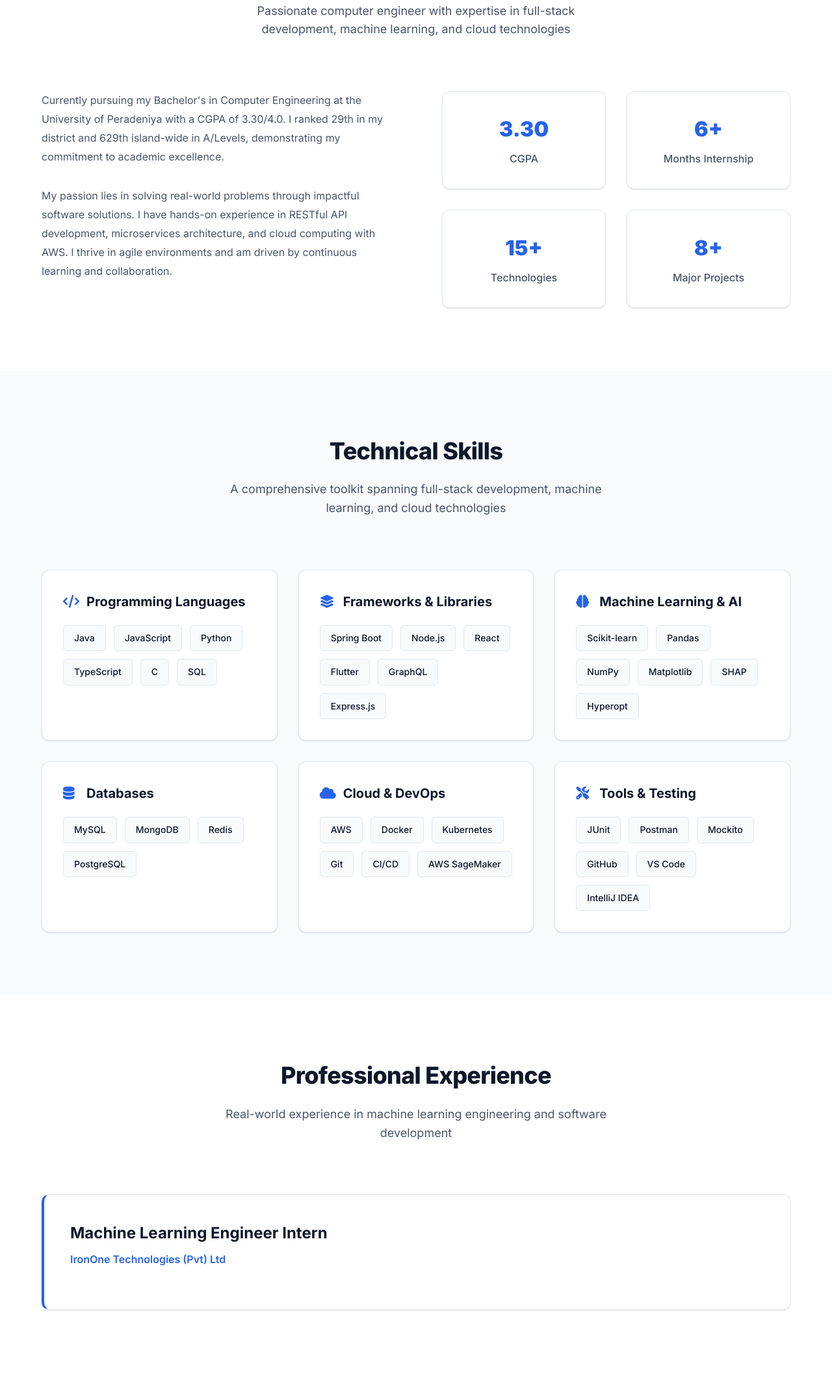
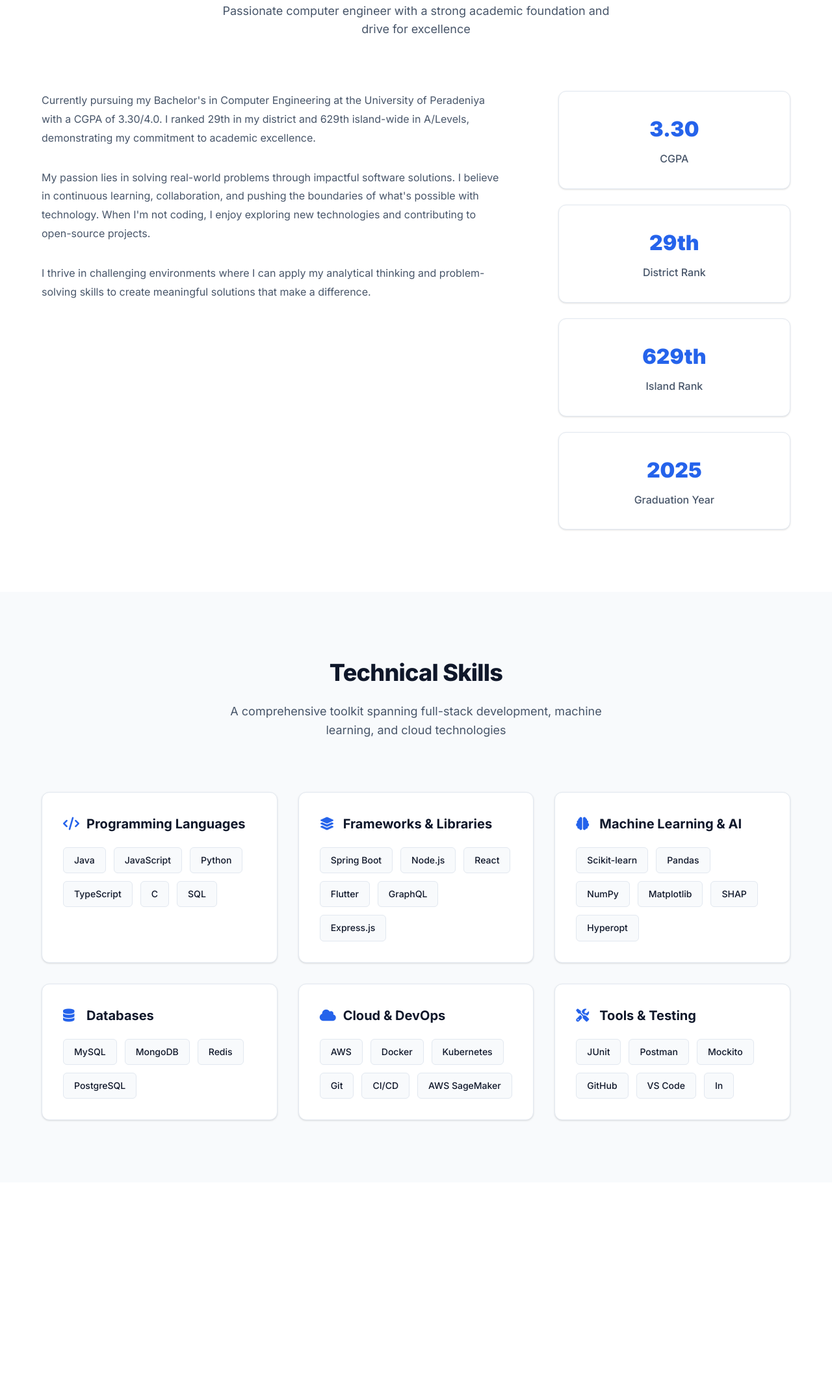
Before and after one commit to akilagn/akilagn.github.io, a plain HTML site: page index.html in a window 1280 px wide. Shown: the part 967-3111 px from the top of the page at 65% size. After the commit the page ends 2787 px from the top, so only its background shows below. Drawn offline with Linux system fonts and the light colour scheme.

Commit message:
Update index.html

```diff
--- a/index.html
+++ b/index.html
@@ -131,7 +131,7 @@
             border-radius: 2px;
         }
 
-        /* Hero Section */
+        /* Hero Section - Only Introduction */
         .hero {
             min-height: 100vh;
             display: flex;
@@ -322,10 +322,10 @@
             line-height: 1.6;
         }
 
-        /* About Section */
+        /* About Section - Only Personal Info & Background */
         .about-content {
             display: grid;
-            grid-template-columns: 1fr 1fr;
+            grid-template-columns: 2fr 1fr;
             gap: 80px;
             align-items: start;
         }
@@ -339,8 +339,8 @@
 
         .stats-grid {
             display: grid;
-            grid-template-columns: 1fr 1fr;
-            gap: 32px;
+            grid-template-columns: 1fr;
+            gap: 24px;
         }
 
         .stat-item {
@@ -364,7 +364,7 @@
             font-weight: 500;
         }
 
-        /* Skills Section */
+        /* Skills Section - Only Technical Skills */
         .skills-grid {
             display: grid;
             grid-template-columns: repeat(auto-fit, minmax(350px, 1fr));
@@ -423,7 +423,13 @@
             border-color: var(--primary);
         }
 
-        /* Experience Section */
+        /* Experience Section - Only Work Experience */
+        .experience-timeline {
+            position: relative;
+            max-width: 800px;
+            margin: 0 auto;
+        }
+
         .experience-item {
             background: white;
             padding: 40px;
@@ -432,6 +438,7 @@
             border: 1px solid var(--border);
             border-left: 4px solid var(--primary);
             margin-bottom: 32px;
+            position: relative;
         }
 
         .experience-header {
@@ -492,7 +499,7 @@
             font-weight: bold;
         }
 
-        /* Projects Section */
+        /* Projects Section - Only Projects */
         .projects-grid {
             display: grid;
             grid-template-columns: repeat(auto-fit, minmax(400px, 1fr));
@@ -572,18 +579,23 @@
             color: var(--primary-dark);
         }
 
-        /* Contact Section */
+        /* Contact Section - Only Contact Information */
         .contact-content {
             display: grid;
             grid-template-columns: 1fr 1fr;
             gap: 80px;
         }
 
+        .contact-info {
+            display: flex;
+            flex-direction: column;
+            gap: 24px;
+        }
+
         .contact-item {
             display: flex;
             align-items: center;
             gap: 16px;
-            margin-bottom: 24px;
             padding: 20px;
             background: white;
             border-radius: 12px;
@@ -607,6 +619,7 @@
             align-items: center;
             justify-content: center;
             font-size: 20px;
+            flex-shrink: 0;
         }
 
         .contact-details h4 {
@@ -802,7 +815,7 @@
         </div>
     </nav>
 
-    <!-- Hero Section -->
+    <!-- Hero Section - ONLY Introduction & Welcome -->
     <section id="home" class="hero">
         <div class="container">
             <div class="hero-content">
@@ -835,12 +848,12 @@
         </div>
     </section>
 
-    <!-- About Section -->
+    <!-- About Section - ONLY Personal Background & Education -->
     <section id="about" class="section">
         <div class="container">
             <div class="section-header">
                 <h2>About Me</h2>
-                <p>Passionate computer engineer with expertise in full-stack development, machine learning, and cloud technologies</p>
+                <p>Passionate computer engineer with a strong academic foundation and drive for excellence</p>
             </div>
             <div class="about-content">
                 <div>
@@ -848,7 +861,10 @@
                         Currently pursuing my Bachelor's in Computer Engineering at the University of Peradeniya with a CGPA of 3.30/4.0. I ranked 29th in my district and 629th island-wide in A/Levels, demonstrating my commitment to academic excellence.
                     </p>
                     <p class="about-text">
-                        My passion lies in solving real-world problems through impactful software solutions. I have hands-on experience in RESTful API development, microservices architecture, and cloud computing with AWS. I thrive in agile environments and am driven by continuous learning and collaboration.
+                        My passion lies in solving real-world problems through impactful software solutions. I believe in continuous learning, collaboration, and pushing the boundaries of what's possible with technology. When I'm not coding, I enjoy exploring new technologies and contributing to open-source projects.
+                    </p>
+                    <p class="about-text">
+                        I thrive in challenging environments where I can apply my analytical thinking and problem-solving skills to create meaningful solutions that make a difference.
                     </p>
                 </div>
                 <div class="stats-grid">
@@ -857,23 +873,23 @@
                         <div class="stat-label">CGPA</div>
                     </div>
                     <div class="stat-item">
-                        <div class="stat-number">6+</div>
-                        <div class="stat-label">Months Internship</div>
+                        <div class="stat-number">29th</div>
+                        <div class="stat-label">District Rank</div>
                     </div>
                     <div class="stat-item">
-                        <div class="stat-number">15+</div>
-                        <div class="stat-label">Technologies</div>
+                        <div class="stat-number">629th</div>
+                        <div class="stat-label">Island Rank</div>
                     </div>
                     <div class="stat-item">
-                        <div class="stat-number">8+</div>
-                        <div class="stat-label">Major Projects</div>
+                        <div class="stat-number">2025</div>
+                        <div class="stat-label">Graduation Year</div>
                     </div>
                 </div>
             </div>
         </div>
     </section>
 
-    <!-- Skills Section -->
+    <!-- Skills Section - ONLY Technical Skills -->
     <section id="skills" class="section section-alt">
         <div class="container">
             <div class="section-header">
@@ -942,22 +958,4 @@
                         <span class="skill-tag">Mockito</span>
                         <span class="skill-tag">GitHub</span>
                         <span class="skill-tag">VS Code</span>
-                        <span class="skill-tag">IntelliJ IDEA</span>
-                    </div>
-                </div>
-            </div>
-        </div>
-    </section>
-
-    <!-- Experience Section -->
-    <section id="experience" class="section">
-        <div class="container">
-            <div class="section-header">
-                <h2>Professional Experience</h2>
-                <p>Real-world experience in machine learning engineering and software development</p>
-            </div>
-            <div class="experience-item">
-                <div class="experience-header">
-                    <div class="experience-title">
-                        <h3>Machine Learning Engineer Intern</h3>
-                        <p class="experience-company">IronOne Technologies (Pvt) Ltd</p>
+                        <span class="skill-tag">In
```
